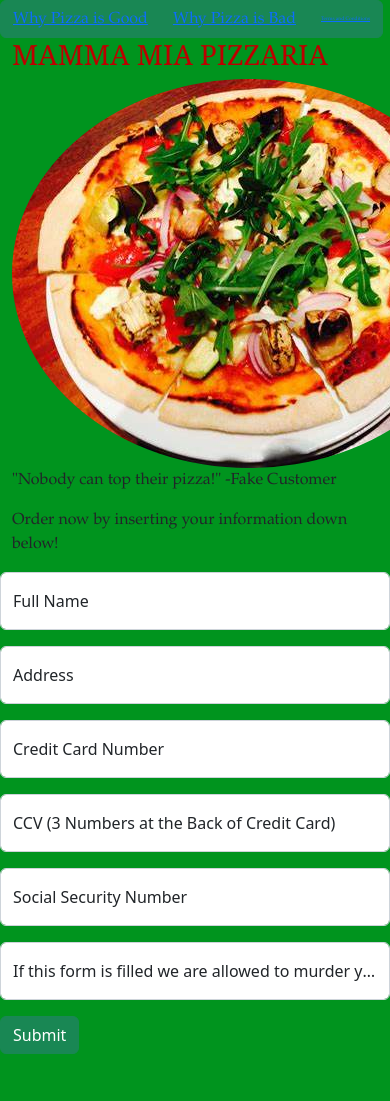
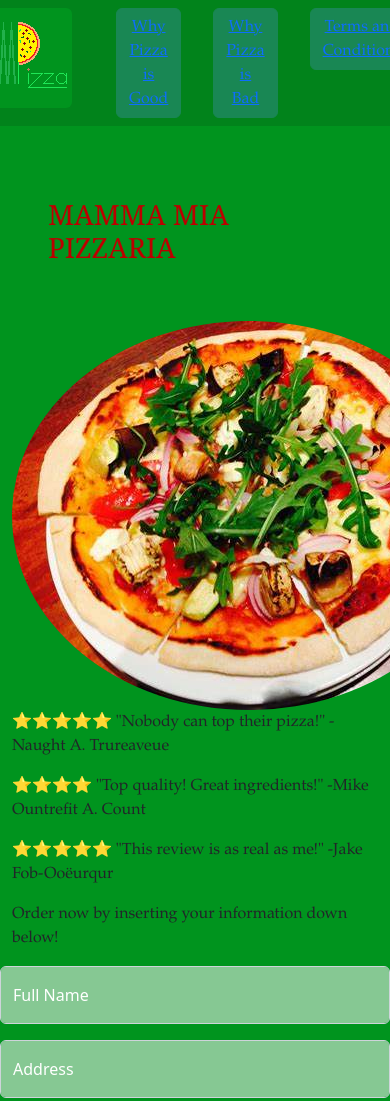
Before and after one commit to HaveItGold/Bootstrap, a plain HTML site: page index.htm in a window 390 px wide. Shown: the top 1101 px of the page. Before the commit the page ends 1054 px from the top, so only its background shows below. Drawn offline with nearby package versions, Linux system fonts and the light colour scheme.

Commit message:
Large improvements in code + card + offcanvas + README.md

```diff
--- a/index.htm
+++ b/index.htm
@@ -11,53 +11,109 @@
 <!-- Latest compiled JavaScript -->
 <script src="https://cdn.jsdelivr.net/npm/bootstrap@5.2.1/dist/js/bootstrap.bundle.min.js"></script>
 <style>
+
+
+
 </style>
 </head>
 
 <body style="background-color:#00941e">
-<div class="btn-group">
-  <button type="button" class="btn btn-success" style="font-family:garamond">
-  <a href="pizza-good.htm">Why Pizza is Good</a></button>
-  <button type="button" class="btn btn-success" style="font-family:garamond">
-  <a href="pizza-bad.htm">Why Pizza is Bad</a></button>
-  <button type="button" class="btn btn-success" style="font-family:garamond;
-  font-size:5px"><a href="terms.htm">Terms and Conditions</a></button>
+<div class="navbar navbar-expand justify-content-center" style="background-color:#01831b">
+  <ul class="navbar-nav" style="font-family:garamond">
+    <div class="container-fluid">
+      <a class="navbar-brand">
+      <img src="pizza-logo.png" alt="MMP logo" class="rounded"></img>
+      </a>
+    </div>
+    <li class="nav-item mx-3"><button type="button" class="btn btn-success">
+      <a href="pizza-good.htm">Why Pizza is Good</a></li></button>
+    <li class="nav-item mx-3"><button type="button" class="btn btn-success">
+      <a href="pizza-bad.htm">Why Pizza is Bad</a></li></button>
+    <li class="nav-item mx-3"><button type="button" class="btn btn-success">
+      <a href="terms.htm">Terms and Conditions</a></li></button>
+  </ul>
+</div>
+<div class="mt-4 p-5">
+  <h1 style="font-family:georgia; color:#bc0000">MAMMA MIA PIZZARIA</h1>
 </div>
 <div class="container", style="background-color:#00941e">
-  <h1 style="font-family:georgia; color:#bc0000">MAMMA MIA PIZZARIA</h1>
   <img src="pizza-image.jpg" class="rounded-circle" alt="Pizza Image"></img>
-  <p style="font-family:garamond">"Nobody can top their pizza!" -Fake
-  Customer</p>
+  <p style="font-family:garamond">&#11088;&#11088;&#11088;&#11088;&#11088;
+  "Nobody can top their pizza!" -Naught A. Trureaveue</p>
+  <p style="font-family:garamond">&#11088;&#11088;&#11088;&#11088;
+  "Top quality! Great ingredients!" -Mike Ountrefit A. Count</p>
+  <p style="font-family:garamond">&#11088;&#11088;&#11088;&#11088;&#11088;
+  "This review is as real as me!" -Jake Fob-Ooëurqur</p>
   <p style="font-family:garamond">Order now by inserting your information down
   below!</p>
 </div>
-<div class="form-floating mb-3 mt-3">
-  <input type="text" class="form-control" id="Name" placeholder="Enter name"
-  name="Name"><label for="Name">Full Name</label>
+<div class="form-floating text-white mb-3 mt-3">
+  <input style="background-color:#86c893" type="text" class="form-control"
+  id="Name" placeholder="Enter name" name="Name"><label for="Name">Full Name
+  </label>
 </div>
-<div class="form-floating mt-3 mb-3">
-  <input type="text" class="form-control" id="Address" placeholder="Enter
-  address" name="Address"><label for="Address">Address</label>
+<div class="form-floating text-white mt-3 mb-3">
+  <input style="background-color:#86c893" type="text" class="form-control"
+  id="Address" placeholder="Enter address" name="Address"><label for="Address">
+    Address</label>
 </div>
-<div class="form-floating mt-3 mb-3">
-  <input type="text" class="form-control" id="CC#" placeholder="Enter CC#"
-  name="CC#" required><label for="CC#">Credit Card Number</label>
+<div class="form-floating text-white mt-3 mb-3">
+  <input style="background-color:#86c893" type="text" class="form-control"
+  id="CC#" placeholder="Enter CC#" name="CC#" required><label for="CC#">Credit
+  Card Number</label>
 </div>
-<div class="form-floating mt-3 mb-3">
-  <input type="text" class="form-control" id="CCV" placeholder="Enter
-  CCV" name="CCV" required><label for="CCV">CCV (3 Numbers at the Back of
-  Credit Card)</label>
+<div class="form-floating text-white mt-3 mb-3">
+  <input style="background-color:#86c893" type="text" class="form-control"
+  id="CCV" placeholder="Enter CCV" name="CCV" required><label for="CCV">CCV (3
+  Numbers at the Back of Credit Card)</label>
 </div>
-<div class="form-floating mt-3 mb-3">
-  <input type="text" class="form-control" id="SS#" placeholder="Enter SS#"
-  name="SS#" required><label for="SS#">Social Security Number</label>
+<div class="form-floating text-white mt-3 mb-3">
+  <input style="background-color:#86c893" type="text" class="form-control"
+  id="SS#" placeholder="Enter SS#" name="SS#" required><label for="SS#">Social
+  Security Number</label>
 </div>
-<div class="form-floating mt-3 mb-3">
-  <input type="text" class="form-control" id="Filled" placeholder="Enter answer"
-  name="Filled" required><label for="Filled">If this form is filled we are
-  allowed to murder your family.</label>
+<div class="form-floating text-white mt-3 mb-3">
+  <input style="background-color:#86c893" type="text" class="form-control"
+  id="Filled" placeholder="Enter answer" name="Filled" required><label
+  for="Filled">If this form is filled we are allowed to murder your family.
+</label>
 </div>
-<button type="submit" class="btn btn-success">Submit</button>
+<button type="submit" class="btn btn-success" style="font-family:garamond">
+Submit
+</button>
+
+<p><br></br></p>
+
+<div class="offcanvas offcanvas-start" id="creator">
+  <div class="offcanvas-header">
+    <h1 class="offcanvas-title" style="font-family:georgia">Creator</h1>
+    <button type="button" class="btn-close" data-bs-dismiss="offcanvas"></button>
+  </div>
+  <div class="offcanvas-body">
+    <div class="card">
+      <div class="card-header"><img src="italian-chef.jfif" class="rounded" alt="Pizza Man"></img></div>
+      <div class="card-body" style="font-size:24px; font-family:georgia">Enzo Rossi</div>
+      <div class="card-footer" style="font-family:garamond">Enzo Rossi is the
+      one and only creator of the Mamma Mia Pizzaria. Lived from 1946-2020 (died
+      because of excessive yeast ingestion). Had 2 kids and 19 wives. Friend of
+      many and companion of others. Donated $1.00 to charity in his entire
+      lifetime. Had dementia. Served 13 years in the Italian military and made a
+      lifelong friend, Elio Russo, a former pizzaman who was drafted. Elio
+      taught Enzo how to make pizza, the different recipies, and how make a pie
+      able to make people smile. Every pizza made in this restaurant comes
+      directly from Enzo's recollection of them together in the military. And
+      while Elio is our best (and only) customer, everybody dearly misses Enzo.
+      Including you, right?
+      </div>
+    </div>
+  </div>
+</div>
+
+<button class="btn btn-success" type="button" data-bs-toggle="offcanvas" data-bs-target="#creator" style="font-family:garamond">
+  Meet the Creator!
+</button>
+
+
 </body>
 
 </html>
```
Also changed, not shown: pizza-bad.htm (+12 -8 lines), pizza-good.htm (+17 -13 lines), terms.htm (+12 -6 lines), italian-chef.jfif (added), pizza-logo.png (added).
